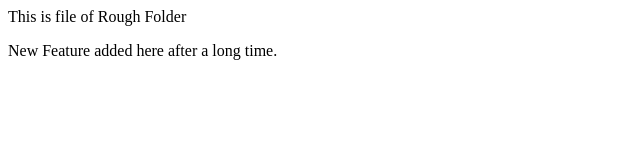
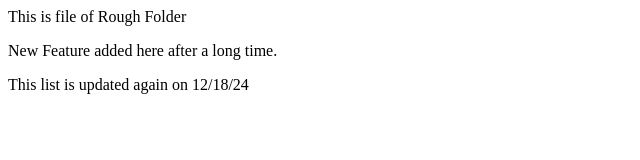
Before and after one commit to AINeeraj/rough1project, a plain HTML site: page index.html in a window 1280 px wide. Shown: the whole page, without its empty margins (0-640 px from the left). Drawn offline with Linux system fonts and the light colour scheme.

Commit message:
updated agin

```diff
--- a/index.html
+++ b/index.html
@@ -1,2 +1,3 @@
 <p> This is file of Rough Folder </p>
 <p> New Feature added here after a long time.</p>
+<p> This list is updated again on 12/18/24 </p>
```
